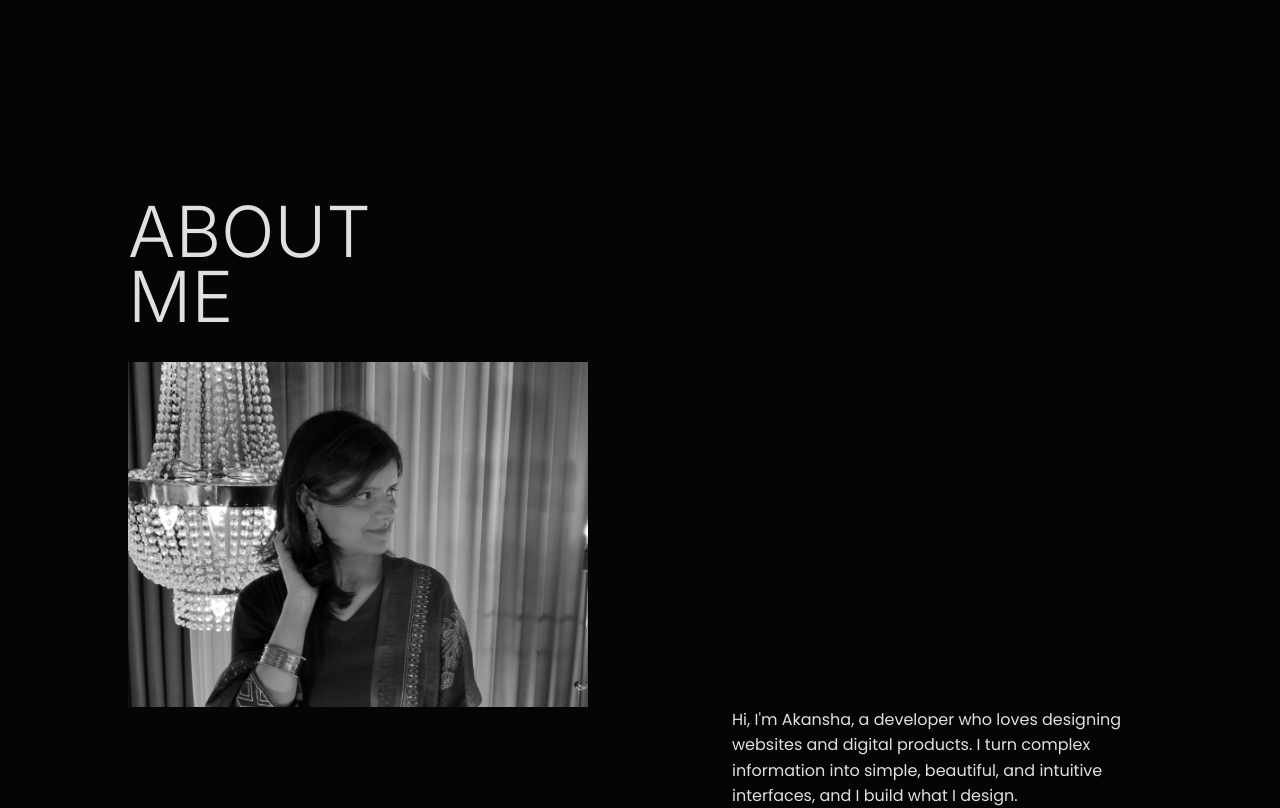
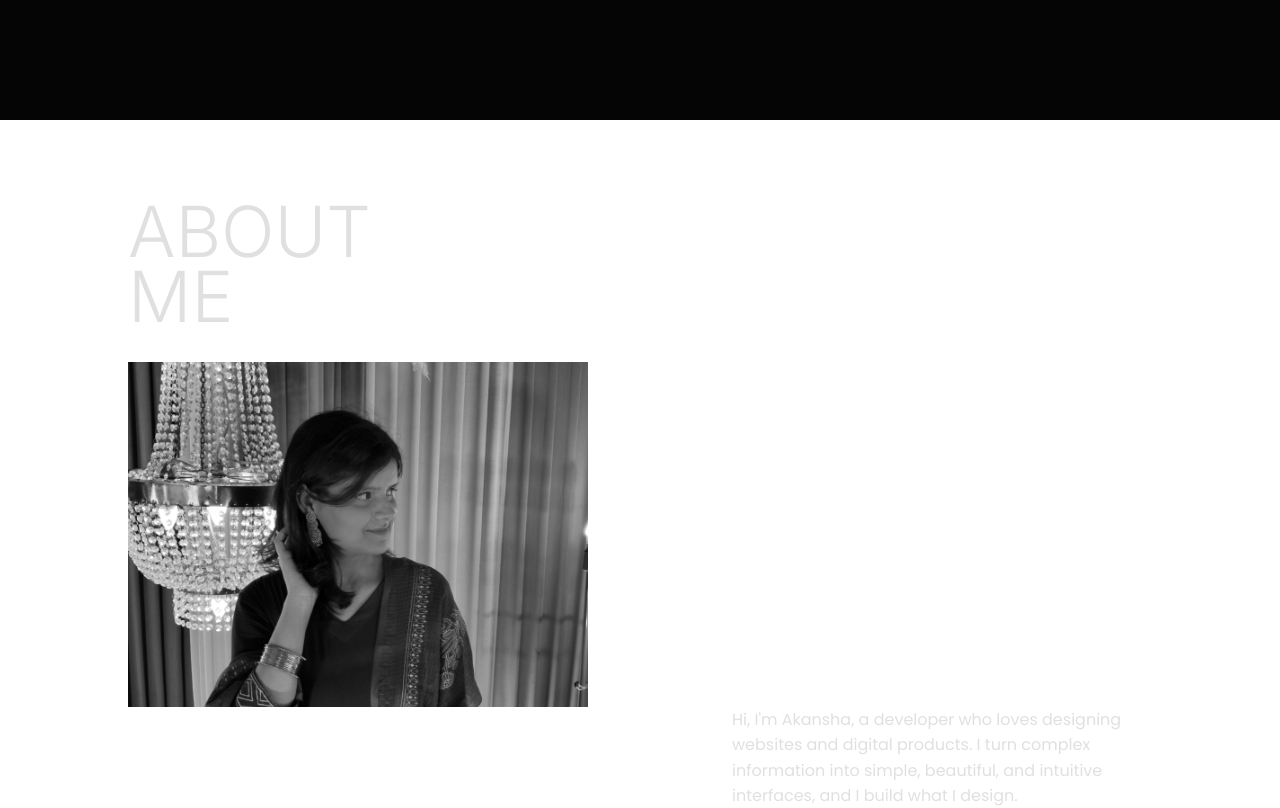
Before and after one commit to sheelakansha/akansha-portfolio, a React (Vite) app in the folder frontend/: page / in a window 1280 px wide. Shown: the part 680-1488 px from the top of the page. Built offline with nearby package versions, Linux system fonts and the light colour scheme.

Commit message:
Set explicit #ffffff background color on About Me section

```diff
--- a/frontend/src/components/About.jsx
+++ b/frontend/src/components/About.jsx
@@ -51,6 +51,7 @@ const About = () => {
         <section
             id="about"
             className="relative w-full min-h-screen bg-white text-black px-6 sm:px-12 md:px-16 lg:px-24 py-16 md:py-24 overflow-hidden flex flex-col justify-between select-none"
+            style={{ backgroundColor: '#ffffff' }}
         >
             {/* TOP HEADER & MAIN PHOTO ROW */}
             <div className="w-full flex flex-col md:flex-row justify-between items-start gap-8 md:gap-12">
```
Also changed, not shown: 1 other file (tests, documents, lock files or other folders).
